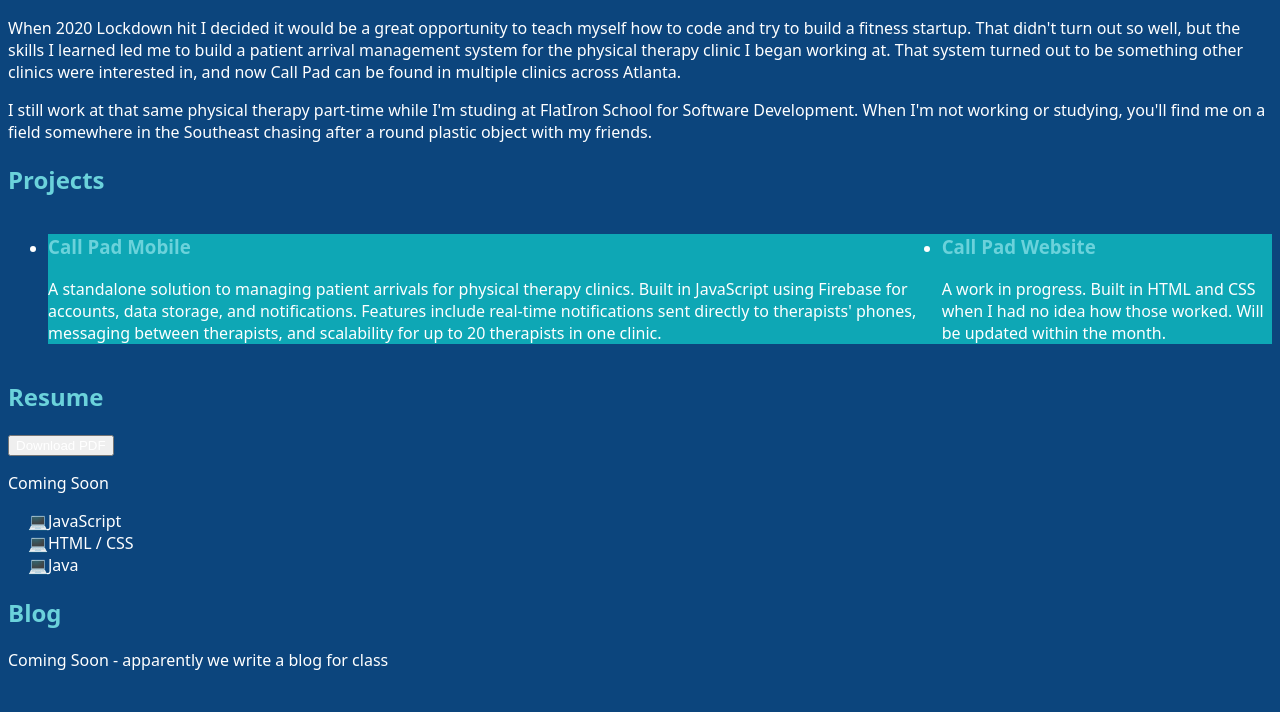
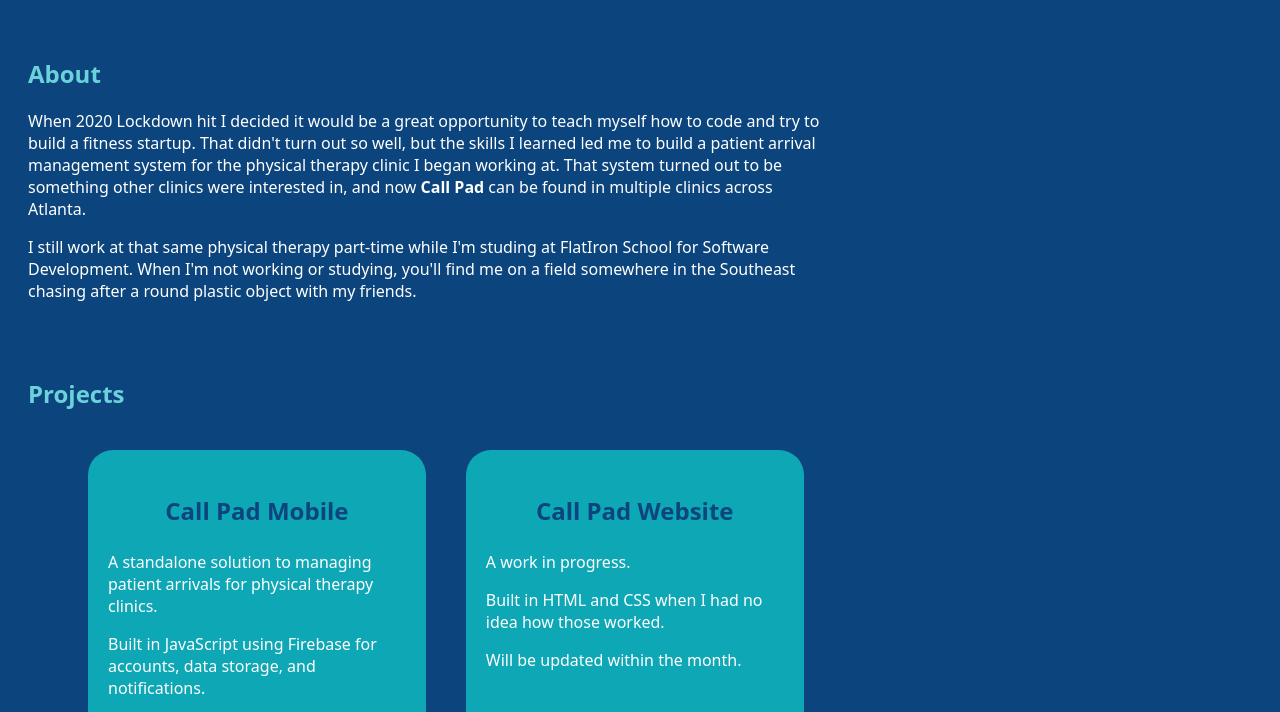
Before and after one commit to eerickson5/elise-website, a plain HTML site: page index.html in a window 1280 px wide. Shown: the part 167-879 px from the top of the page. Before the commit the page ends 854 px from the top, so only its background shows below. Drawn offline with Linux system fonts and the light colour scheme.

Commit message:
Change Lots of CSS Styling

```diff
--- a/index.html
+++ b/index.html
@@ -8,7 +8,7 @@
     <script src="script.js"></script>
     <div>
         <h1>Elise Erickson</h1>
-        <h3>Software Engineer Specializing in Mobile and (soon) Web Development</h3>
+        <h3>Mobile & (soon) Web Developer</h3>
     </div>
 
 
@@ -39,12 +39,12 @@
         </ul>
     </div>
 
-    <div id="about">
+    <div class="container" id="about">
         <h2>About</h2>
         <p>
             When 2020 Lockdown hit I decided it would be a great opportunity to teach myself how to code and try to build a fitness startup.
             That didn't turn out so well, but the skills I learned led me to build a patient arrival management system for the physical therapy clinic I began working at.
-            That system turned out to be something other clinics were interested in, and now Call Pad can be found in multiple clinics across Atlanta.
+            That system turned out to be something other clinics were interested in, and now <a href="https://www.callpadsystems.com">Call Pad</a> can be found in multiple clinics across Atlanta.
         </p>
         <p>
             I still work at that same physical therapy part-time while I'm studing at FlatIron School for Software Development.
@@ -52,33 +52,28 @@
         </p>
     </div>
 
-    <div class="tab-container" id="portfolio">
+    <div class="container" id="portfolio">
         <h2>Projects</h2>
-        <ul style="display:flex">
-            <li id="call-pad-mobile">
-                <div class="portfolio-item">
-                    <h3>Call Pad Mobile</h3>
-                    <!--Image-->
-                    <p>A standalone solution to managing patient arrivals for physical therapy clinics.
-                        Built in JavaScript using Firebase for accounts, data storage, and notifications.
-                        Features include real-time notifications sent directly to therapists' phones, messaging between therapists, and scalability for up to 20 therapists in one clinic.
-                    </p>
-                </div>
+        <ul id="portfolio-container">
+            <li id="call-pad-mobile" class="portfolio-item">
+                <h3>Call Pad Mobile</h3>
+                <!--Image-->
+                <p>A standalone solution to managing patient arrivals for physical therapy clinics. </p>
+                <p>Built in JavaScript using Firebase for accounts, data storage, and notifications. </p>
+                <p>Features include real-time notifications sent directly to therapists' phones, messaging between therapists, and scalability for up to 20 therapists in one clinic.</p>
+
             </li>
 
-            <li id="call-pad-website">
-                <div class="portfolio-item">
-                    <h3>Call Pad Website</h3>
-                    <p>A work in progress.
-                        Built in HTML and CSS when I had no idea how those worked.
-                        Will be updated within the month.
-                    </p>
-                </div>
+            <li id="call-pad-website" class="portfolio-item">
+                <h3>Call Pad Website</h3>
+                <p>A work in progress.</p>
+                <p>Built in HTML and CSS when I had no idea how those worked.</p>
+                <p>Will be updated within the month.</p>
             </li>
         </ul>
     </div>
 
-    <div class="tab-container" id="resume">
+    <div class="container" id="resume">
         <h2>Resume</h2>
         <button>Download PDF</button>
         <p>Coming Soon</p>
@@ -90,7 +85,7 @@
         </ul>
     </div>
 
-    <div class="tab-container" id="blog">
+    <div class="container" id="blog">
         <h2>Blog</h2>
         <p>Coming Soon - apparently we write a blog for class</p>
     </div>
--- a/style.css
+++ b/style.css
@@ -9,6 +9,8 @@ orange      #e8702a	(232,112,42)
 body {
     background-color: #0c457d;
     font-family: "system-ui";
+    padding: 20px;
+    flex-direction:column;
 }
 
 h1 {
@@ -16,15 +18,46 @@ h1 {
 }
 
 h2 {
-    color: #6bd2db
+    color: #6bd2db;
+    margin-top: 75px;
 }
 
 h3 {
-    color: #6bd2db
+    color: #6bd2db;
+    font-size:x-large;
+}
+
+a {
+    text-decoration: none;
+    font-weight: bold;
+}
+
+.container{
+    width: 65%;
+}
+
+#portfolio{
+    align-self:flex-end;
+}
+
+#portfolio-container{
+    display:flex;
+    list-style-type: none;
+    justify-content:space-around;
 }
 
 .portfolio-item{
     background-color: #0ea7b5;
+    width: 45%;
+    margin: 20px;
+    padding: 20px;
+    border-radius: 25px;
+    align-items: center;
+}
+
+li > h3 {
+    color: #0c457d;
+    text-align: center;
 }
 
 #skills{
```
